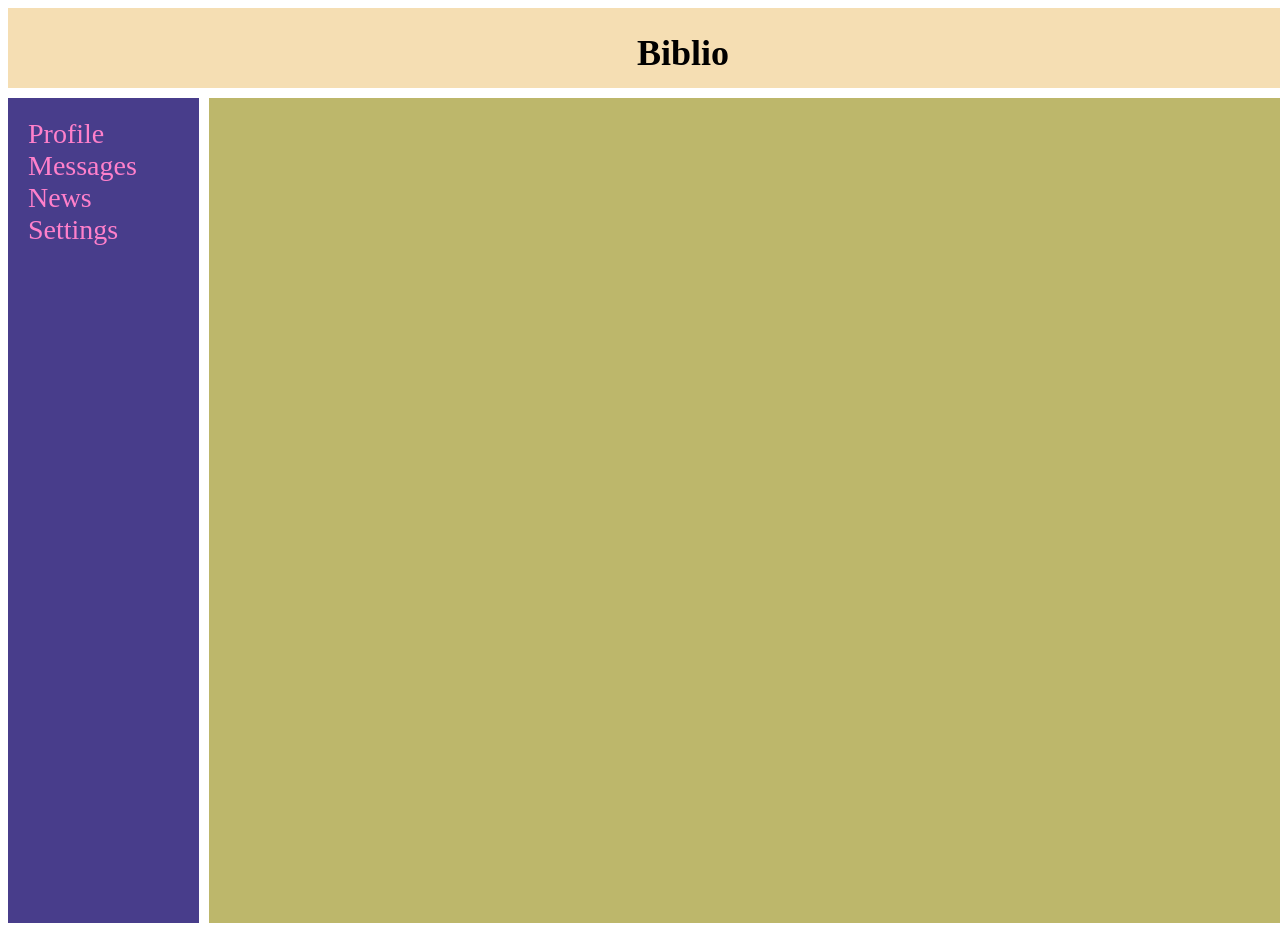
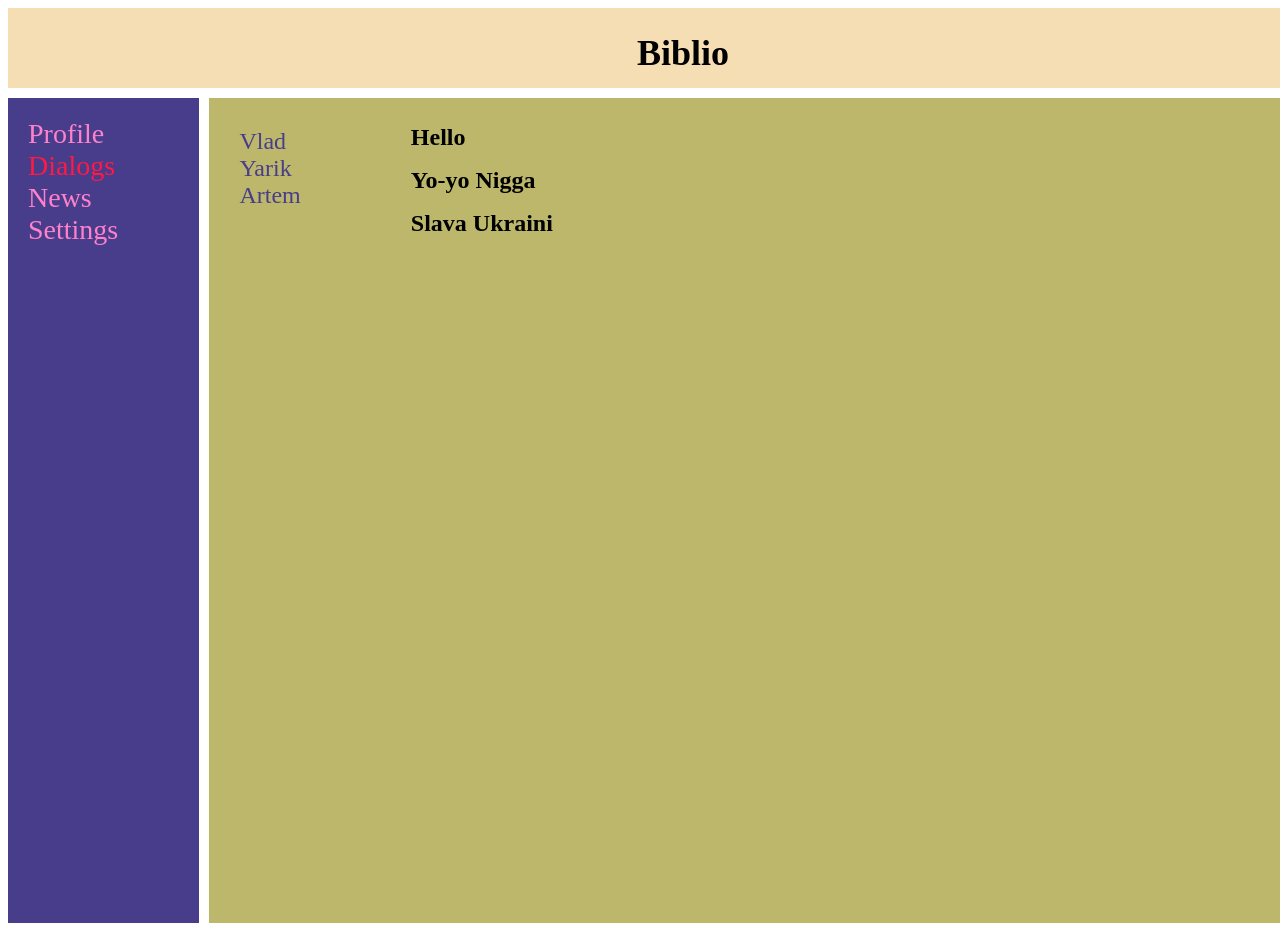
Before and after one commit to KraS27/biblioFront, a React (Create React App) app: page /dialogs in a window 1280 px wide. Shown: the top 931 px of the page. Built offline with nearby package versions, Linux system fonts and the light colour scheme.

Commit message:
Refacted Dialogs

```diff
--- a/src/App.js
+++ b/src/App.js
@@ -3,7 +3,7 @@ import Header from './Components/Header/Header'
 import Navigation from './Components/Navbar/Navigation'
 import Profile from "./Components/Content/Profile/Profile"
 import {BrowserRouter, Route, Routes} from 'react-router-dom';
-import Messages from "./Components/Content/Messages/Messages";
+import Dialogs from "./Components/Content/Dialogs/Dialogs";
 
 function App() {
   return (
@@ -14,7 +14,7 @@ function App() {
               <div className="app-wrapper-content">
                   <Routes>
                       <Route path='/profile' element={<Profile />}/>
-                      <Route path='/messages' element={<Messages />}/>
+                      <Route path='/dialogs/*' element={<Dialogs />}/>
                   </Routes>
               </div>
           </div>
--- /dev/null
+++ b/src/Components/Content/Dialogs/Chat/Chat.jsx
@@ -0,0 +1,13 @@
+import React from 'react';
+import {NavLink} from "react-router-dom";
+import style from "./Chat.module.css"
+
+const Chat = (props) => {
+    return (
+        <div>
+            <NavLink to={"/dialogs/" + props.id} className={chat => chat.isActive ? style.chatActive : style.chat}>{props.text}</NavLink>
+        </div>
+    );
+};
+
+export default Chat;
--- /dev/null
+++ b/src/Components/Content/Dialogs/Chat/Chat.module.css
@@ -0,0 +1,11 @@
+.chat{
+    color: darkslateblue;
+    font-size: 24px;
+    text-decoration: none;
+}
+
+.chatActive{
+    color: blue;
+    font-size: 28px;
+    text-decoration: none;
+}
--- /dev/null
+++ b/src/Components/Content/Dialogs/Dialogs.jsx
@@ -0,0 +1,24 @@
+import React from 'react';
+import  style from "./Dialogs.module.css"
+import {NavLink} from "react-router-dom";
+import Chat from "./Chat/Chat";
+import Message from "./Message/Message";
+
+const Dialogs = (props) => {
+    return (
+        <div className={style.dialogs}>
+            <div className={style.chats}>
+                <Chat text={"Vlad"} id={"1"} />
+                <Chat text={"Yarik"} id={"2"}/>
+                <Chat text={"Artem"} id={"3"}/>
+            </div>
+            <div className={style.messages}>
+                <Message text={"Hello"}/>
+                <Message text={"Yo-yo Nigga"}/>
+                <Message text={"Slava Ukraini"}/>
+            </div>
+        </div>
+    );
+};
+
+export default Dialogs;
--- /dev/null
+++ b/src/Components/Content/Dialogs/Dialogs.module.css
@@ -0,0 +1,12 @@
+.dialogs{
+    display: grid;
+    grid-template-columns: 2fr 10fr;
+}
+
+.chats{
+    padding: 30px;
+}
+
+.messages{
+    padding: 10px;
+}
--- /dev/null
+++ b/src/Components/Content/Dialogs/Message/Message.jsx
@@ -0,0 +1,12 @@
+import React from 'react';
+import style from "./Message.module.css";
+
+const Message = (props) => {
+    return (
+        <div className={style.message}>
+            <h1>{props.text}</h1>
+        </div>
+    );
+};
+
+export default Message;
--- /dev/null
+++ b/src/Components/Content/Dialogs/Message/Message.module.css
@@ -0,0 +1,3 @@
+.message{
+    font-size: 12px;
+}
--- a/src/Components/Content/Messages/Messages.jsx
+++ /dev/null
@@ -1,34 +0,0 @@
-import React from 'react';
-import  style from "./Messages.module.css"
-import {NavLink} from "react-router-dom";
-
-const Messages = (props) => {
-    return (
-        <div className={style.dialogs}>
-            <div className={style.chats}>
-                <div>
-                    <NavLink to={"#"} className={chat => chat.isActive ? style.chat : style.chatActive}> Vlad</NavLink>
-                </div>
-                <div>
-                    <NavLink to={"#"} className={chat => chat.isActive ? style.chat : style.chatActive}> Yarik</NavLink>
-                </div>
-                <div>
-                    <NavLink to={"#"} className={chat => chat.isActive ? style.chat : style.chatActive}> Dima</NavLink>
-                </div>
-            </div>
-            <div className={style.messages}>
-                <div className={style.message}>
-                    HELLO
-                </div>
-                <div className={style.message}>
-                    WHY ARE YOU GAY?
-                </div>
-                <div className={style.message}>
-                    WHO SAID AM GAY?
-                </div>
-            </div>
-        </div>
-    );
-};
-
-export default Messages;
--- a/src/Components/Content/Messages/Messages.module.css
+++ /dev/null
@@ -1,25 +0,0 @@
-.dialogs{
-    display: grid;
-    grid-template-columns: 2fr 10fr;
-}
-
-.chats{
-    padding: 10px;
-}
-
-.chat{
-    font-size: 24px;
-}
-
-.chatActive{
-    color: blue;
-    font-size: 28px;
-}
-
-.messages{
-    padding: 10px;
-}
-
-.message{
-    font-size: 12px;
-}
--- a/src/Components/Navbar/Navigation.jsx
+++ b/src/Components/Navbar/Navigation.jsx
@@ -6,7 +6,7 @@ function Navigation() {
   return (
       <nav className={style.nav}>
           <NavItem url={"/profile"} text={"Profile"}/>
-          <NavItem url={"/messages"} text={"Messages"} />
+          <NavItem url={"/dialogs"} text={"Dialogs"} />
           <NavItem url={"/news"} text={"News"} />
           <NavItem url={"/settings"} text={"Settings"} />
       </nav>
```
